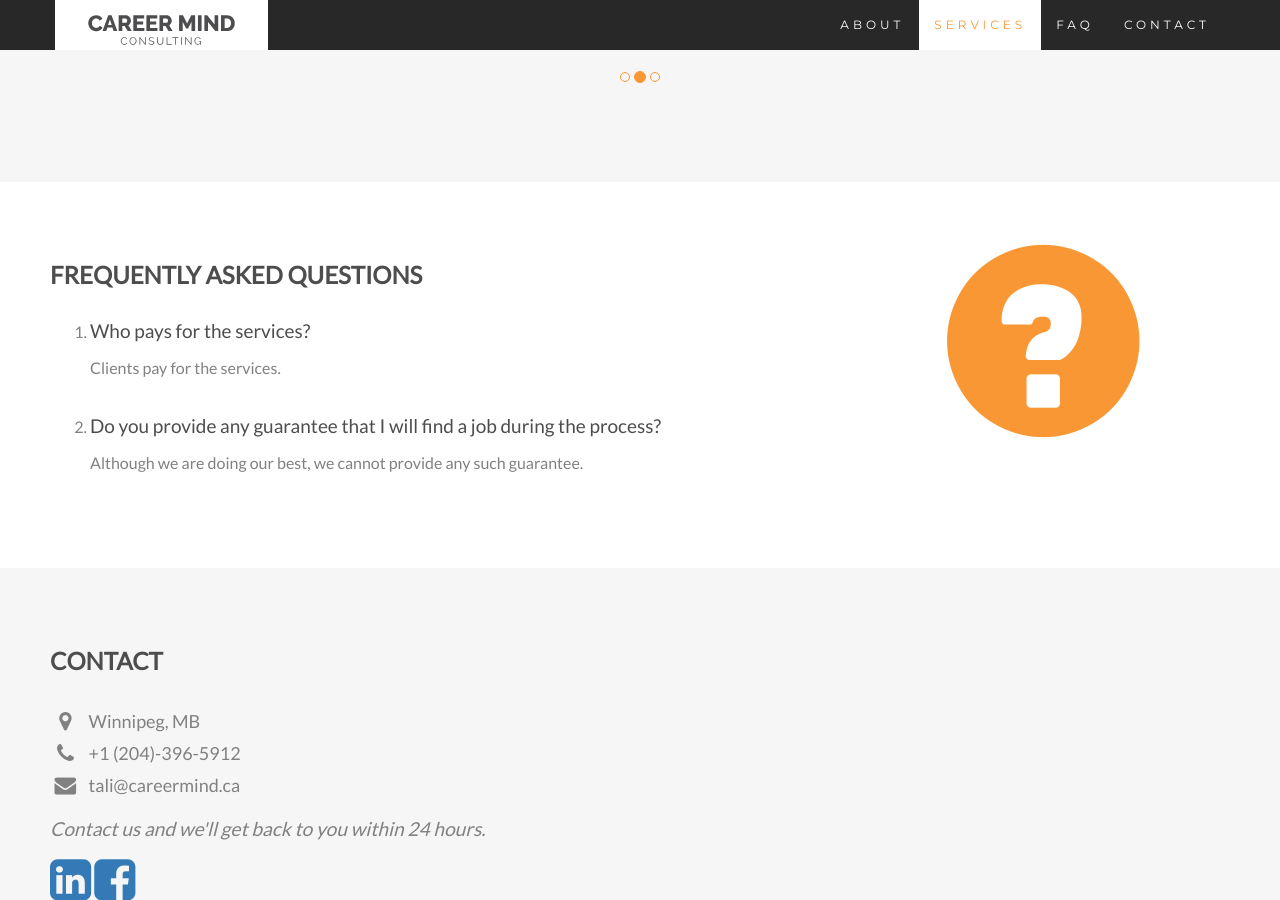
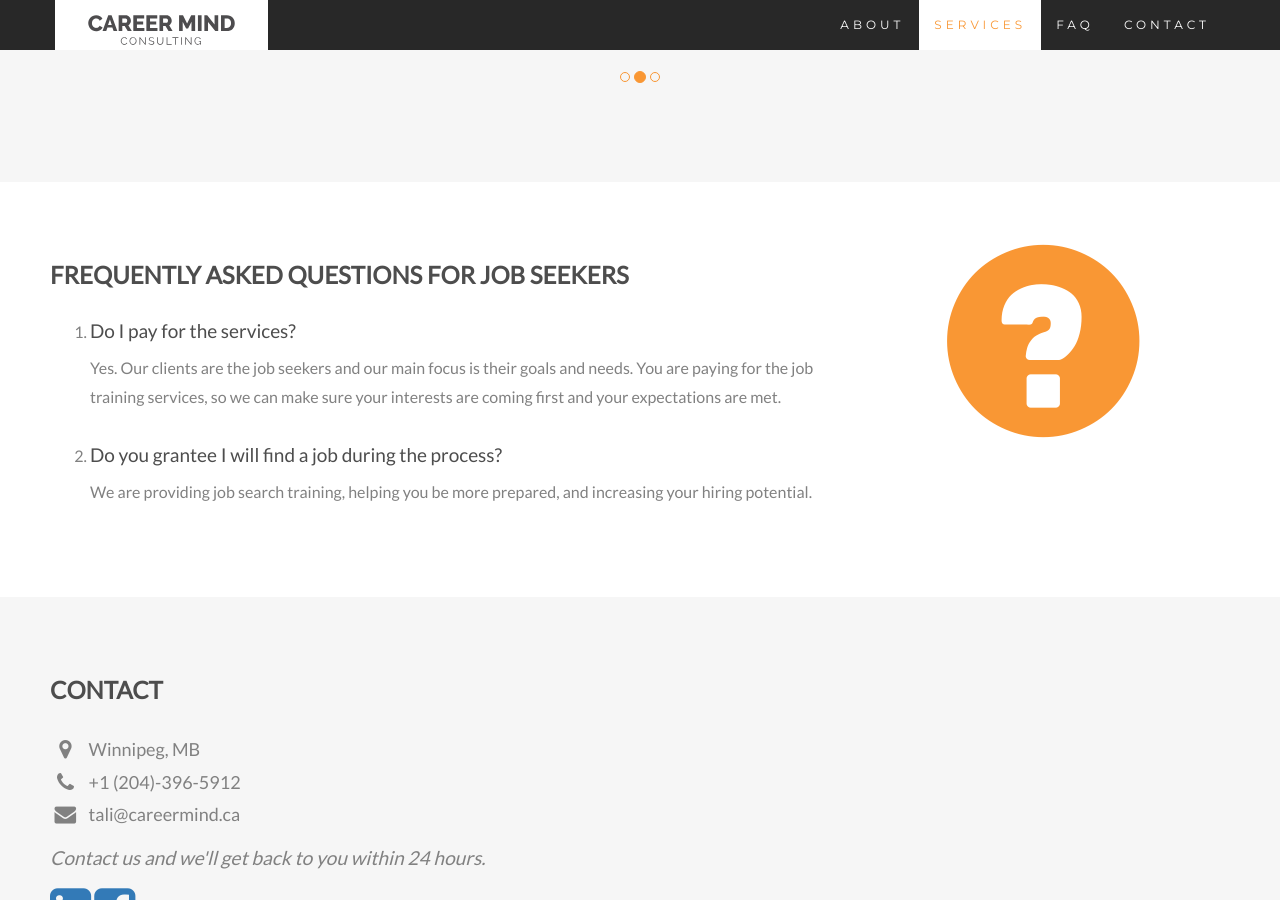
Before and after one commit to aaronkor/cm-site, a Jekyll site: the page built from index.html, in a window 1280 px wide and 900 px high, scrolled down 3059 px. Built offline with Jekyll 4.4.1, drawn with Linux system fonts in a browser that asks for light colours.

Commit message:
update FAQ

```diff
--- a/index.html
+++ b/index.html
@@ -161,15 +161,19 @@ redirect_from: /qr
 <div id="faq" class="container-fluid">
   <div class="row">
     <div class="col-sm-8">
-      <h2>FREQUENTLY ASKED QUESTIONS</h2>
+      <h2>FREQUENTLY ASKED QUESTIONS FOR JOB SEEKERS</h2>
       <ol class="faq-list">
         <li>
-          <h4>Who pays for the services?</h4>
-          <p>Clients pay for the services.</p>
+          <h4>Do I pay for the services?</h4>
+          <p>Yes. Our clients are the job seekers and our main focus is their
+          goals and needs. You are paying for the job training services, so we
+          can make sure your interests are coming first and your expectations
+          are met.</p>
         </li>
         <li>
-          <h4>Do you provide any guarantee that I will find a job during the process?</h4>
-          <p>Although we are doing our best, we cannot provide any such guarantee.</p>
+          <h4>Do you grantee I will find a job during the process?</h4>
+          <p>We are providing job search training, helping you be more
+          prepared, and increasing your hiring potential.</p>
         </li>
       </ol>
     </div>
```
